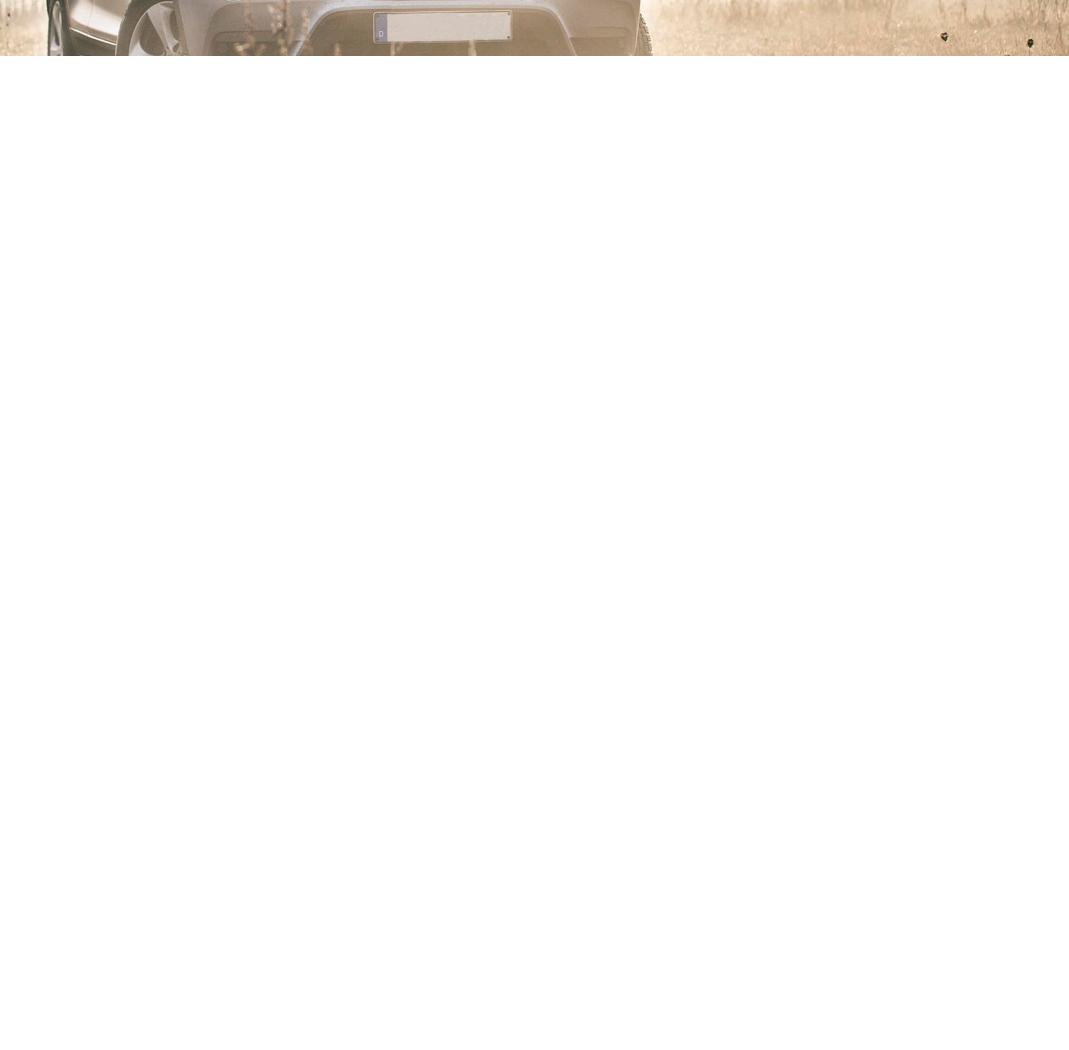
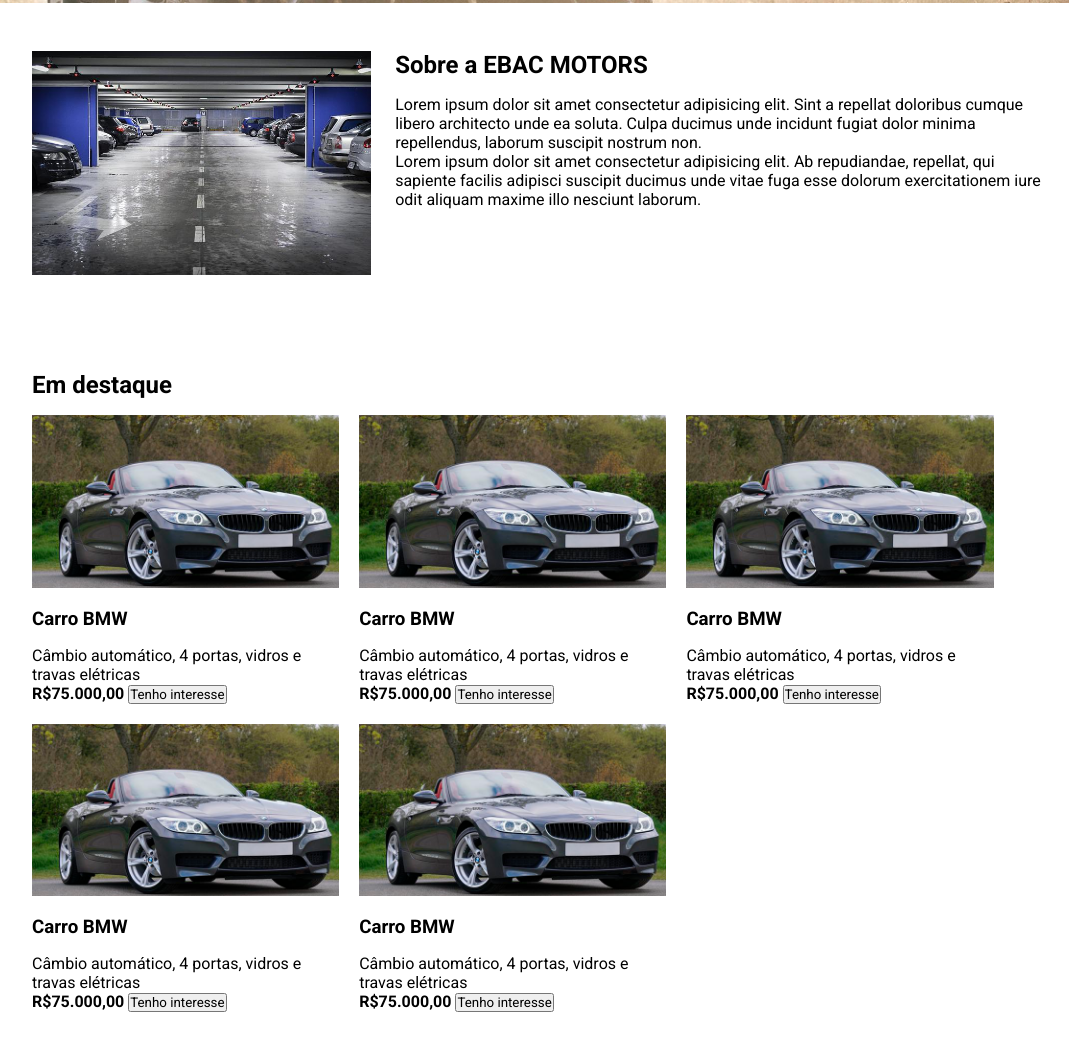
Before and after one commit to hnrkDEV/Atividade-Carrossel, a plain HTML site: page index.html in a window 1280 px wide. Shown: the part 334-1384 px from the top of the page, without its empty margins (96-1165 px from the left). Before the commit the page ends 800 px from the top, so only its background shows below. Drawn offline with nearby package versions, Linux system fonts and the light colour scheme.

Commit message:
alterações na atividade

```diff
--- a/index.html
+++ b/index.html
@@ -15,7 +15,7 @@
 
 <body>
     <header>
-        <div class="container">
+        <div class="container container-flex">
             <h1>EBAC Motors</h1>
             <div class="menu-hamburguer">
                 <span></span>
@@ -48,7 +48,68 @@
         <img src="./images/slide2.png" alt="Carro da BMW">
         <img src="./images/slide3.png" alt="Carro da Ford">
     </div>
-
+    <section id="sobre-a-loja">
+        <div class="container container-flex">
+            <img src="./images/loja.jpg" alt="Imagem da Loja da EBAC MOTORS">
+            <div>
+                <h2>Sobre a EBAC MOTORS</h2>
+                <p>Lorem ipsum dolor sit amet consectetur adipisicing elit. Sint a repellat doloribus cumque libero architecto unde ea soluta. Culpa ducimus unde incidunt fugiat dolor minima repellendus, laborum suscipit nostrum non.</p>
+                <p>Lorem ipsum dolor sit amet consectetur adipisicing elit. Ab repudiandae, repellat, qui sapiente facilis adipisci suscipit ducimus unde vitae fuga esse dolorum exercitationem iure odit aliquam maxime illo nesciunt laborum.</p>
+            </div>
+        </div>
+    </section>
+    <section>
+        <div class="container">
+            <h2>Em destaque</h2>
+            <ul class="container-flex lista-veiculos">
+                <li>
+                    <img src="./images/carro-bmw.png" alt="">
+                    <h3>Carro BMW</h3>
+                    <p>
+                        Câmbio automático, 4 portas, vidros e travas elétricas
+                    </p>
+                    <strong>R$75.000,00</strong>
+                    <button type="button">Tenho interesse</button>
+                </li>
+                <li>
+                    <img src="./images/carro-bmw.png" alt="">
+                    <h3>Carro BMW</h3>
+                    <p>
+                        Câmbio automático, 4 portas, vidros e travas elétricas
+                    </p>
+                    <strong>R$75.000,00</strong>
+                    <button type="button">Tenho interesse</button>
+                </li>
+                <li>
+                    <img src="./images/carro-bmw.png" alt="">
+                    <h3>Carro BMW</h3>
+                    <p>
+                        Câmbio automático, 4 portas, vidros e travas elétricas
+                    </p>
+                    <strong>R$75.000,00</strong>
+                    <button type="button">Tenho interesse</button>
+                </li>
+                <li>
+                    <img src="./images/carro-bmw.png" alt="">
+                    <h3>Carro BMW</h3>
+                    <p>
+                        Câmbio automático, 4 portas, vidros e travas elétricas
+                    </p>
+                    <strong>R$75.000,00</strong>
+                    <button type="button">Tenho interesse</button>
+                </li>
+                <li>
+                    <img src="./images/carro-bmw.png" alt="">
+                    <h3>Carro BMW</h3>
+                    <p>
+                        Câmbio automático, 4 portas, vidros e travas elétricas
+                    </p>
+                    <strong>R$75.000,00</strong>
+                    <button type="button">Tenho interesse</button>
+                </li>
+            </ul>
+        </div>
+    </section>
     <script type="text/javascript" src="https://code.jquery.com/jquery-1.11.0.min.js"></script>
     <script type="text/javascript" src="https://code.jquery.com/jquery-migrate-1.2.1.min.js"></script>
     <script type="text/javascript" src="https://cdn.jsdelivr.net/npm/slick-carousel@1.8.1/slick/slick.min.js"></script>
@@ -57,11 +118,9 @@
 <script>
     $(document).ready(function(){
         $('#carousel-imagens').slick({
-            autoplay: true
-        }
-
-        )
-
+            autoplay: true})
+        $('.menu-hamburguer').click(function(){
+            $('nav').slideToggle();})
 
 
     })
--- a/main.css
+++ b/main.css
@@ -3,7 +3,7 @@
     padding: 0;
     box-sizing: border-box;
     font-family: 'Roboto', sans-serif;
-    overflow: hidden;
+    overflow-x: hidden;
 }
 
 .container {
@@ -13,7 +13,6 @@
 }
 
 header > .container {
-    display: flex;
     justify-content: space-between;
     align-items: center;
     padding-bottom: 16px;
@@ -27,6 +26,7 @@ header {
 nav {
     background-color: #575fcf;
     padding: 16px 0;
+    display: none;
 }
 
 nav li{
@@ -45,6 +45,7 @@ nav li a{
 
 .menu-hamburguer {
     width: 32px;
+    cursor: pointer;
 }
 
 .menu-hamburguer span {
@@ -54,3 +55,34 @@ nav li a{
     width: 100%;
     background-color: white;
 }
+
+.container-flex {
+    display: flex;
+}
+
+#sobre-a-loja img{
+    width: 800px;
+    margin-right: 24px;
+}
+
+section {
+    padding: 48px 0;
+}
+
+section h2 {
+    margin-bottom: 16px;
+}
+.lista-veiculos {
+    flex-wrap: wrap;
+    gap: 20px;
+}
+.lista-veiculos li {
+    list-style: none;
+    max-width: 30%;
+}
+.lista-veiculos li img {
+    max-width: 100%;
+}
+.lista-veiculos li h3 {
+    margin: 16px 0;
+}
```
